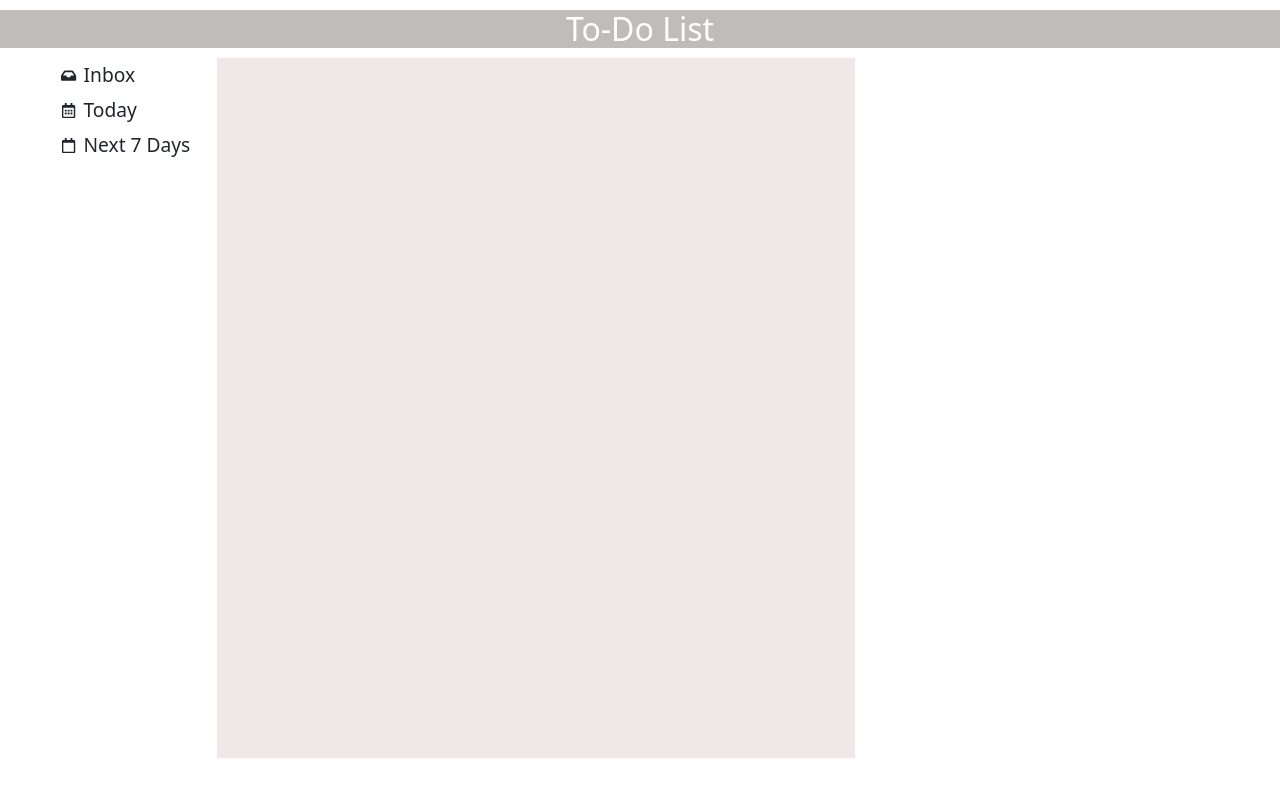
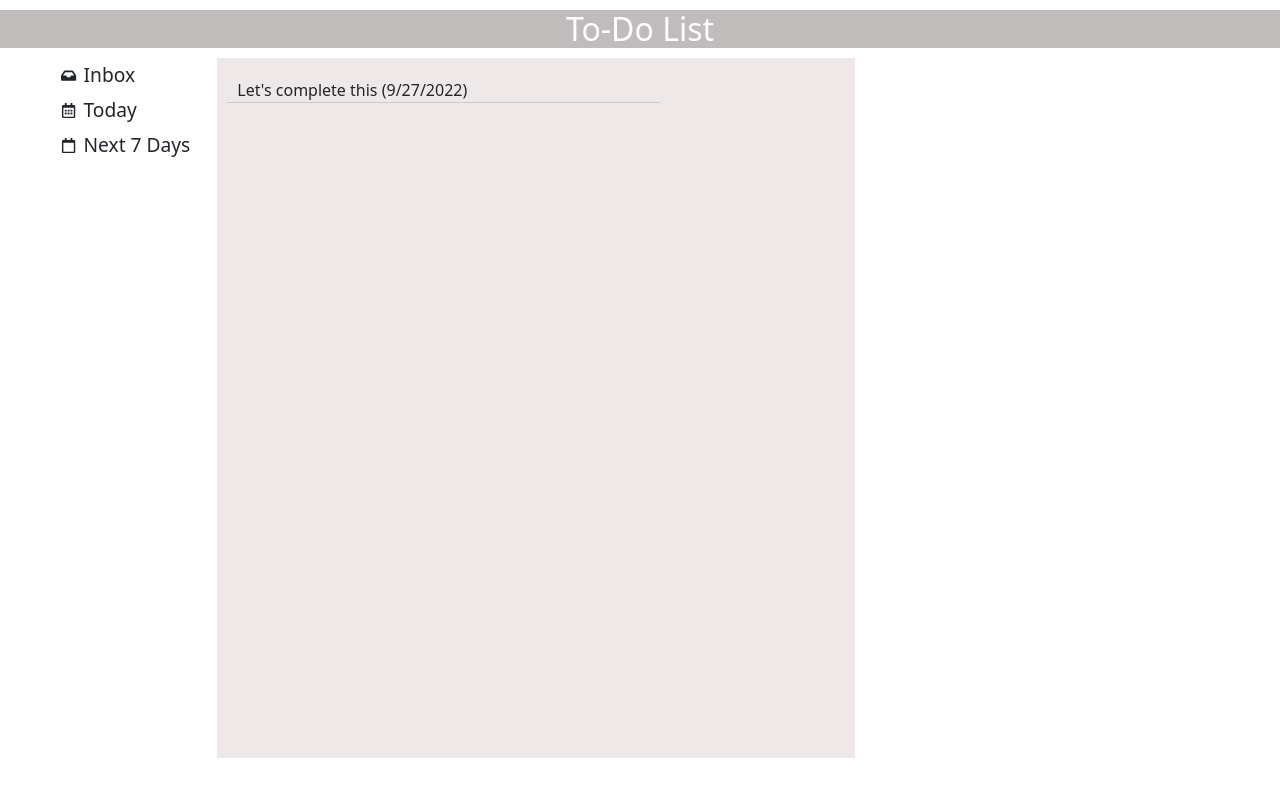
Before and after one commit to vinay7299/Todo-List-2.0---Child-to-Parent-Component-Communication-Lifting-The-State-Up-----9u1iqus0smms, a React app: page / in a window 1280 px wide. Both pictures are taken after a click on the item "Today". Shown: the top 796 px of the page. Built offline with nearby package versions, Linux system fonts and the light colour scheme.

Commit message:
solution

```diff
--- a/src/components/Next7Days.js
+++ b/src/components/Next7Days.js
@@ -3,7 +3,7 @@ import ListRender from "./ListRender";
 
 const Next7Days = (props) => {
 
-  const today = new Date();
+  const today = new Date("9/27/2022");
 
   const withinWeek = (date) => {
     const nextWeek = new Date(today.getTime() + 7 * 24 * 60 * 60 * 1000);
--- a/src/components/Today.js
+++ b/src/components/Today.js
@@ -4,7 +4,7 @@ import ListRender from "./ListRender";
 const Today = (props) => {
   console.log(props.list)
 
-  const today = new Date();
+  const today = new Date("9/27/2022");
 
   return (
     <div id="today-list">
```
